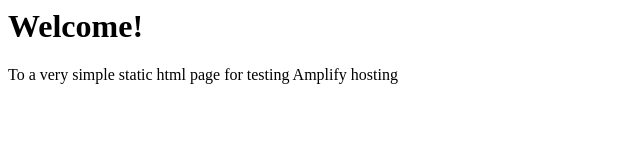
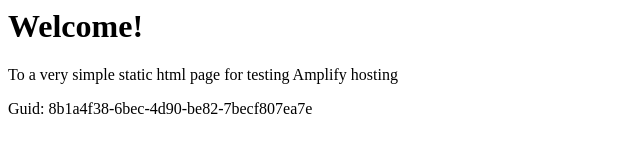
Before and after one commit to aws-aemilia-gru/Github-PR-Commit-Integration-Test-DoNotTouch-GitHubAutoBuildPrPreviewCanaryTest-v1-prod-sa-east-1, a website: page src/index.html in a window 1280 px wide. Shown: the whole page, without its empty margins (0-640 px from the left). Drawn offline with Linux system fonts and the light colour scheme.

Commit message:
commit from integ tests

```diff
--- a/src/index.html
+++ b/src/index.html
@@ -1,3 +1,5 @@
+
+
 <html lang="en">
 
 <head>
@@ -10,6 +12,6 @@
 <body>
     <h1>Welcome!</h1>
     <p>To a very simple static html page for testing Amplify hosting</p>
-</body>
+    <p>Guid: 8b1a4f38-6bec-4d90-be82-7becf807ea7e</p></body>
 
 </html>
```
